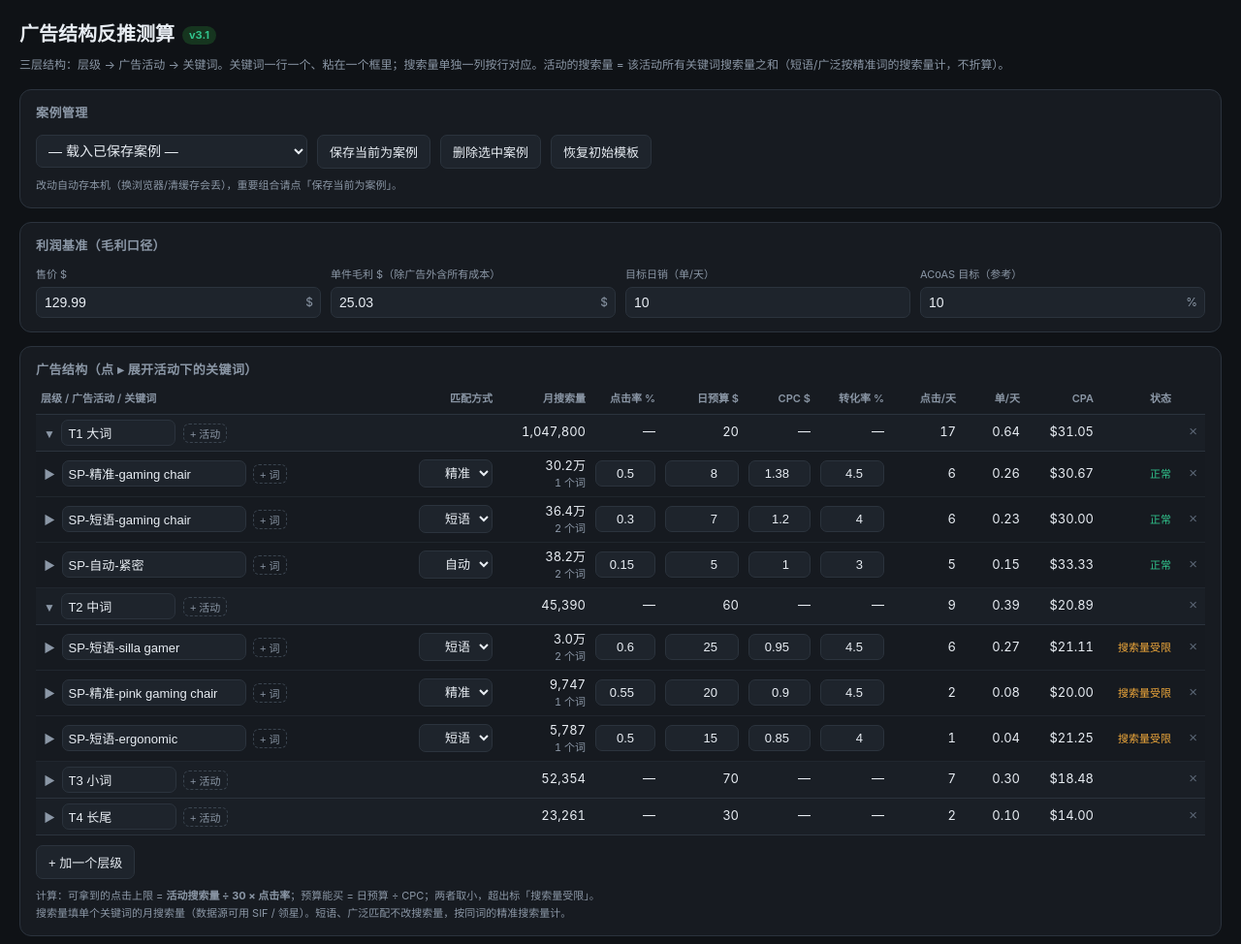
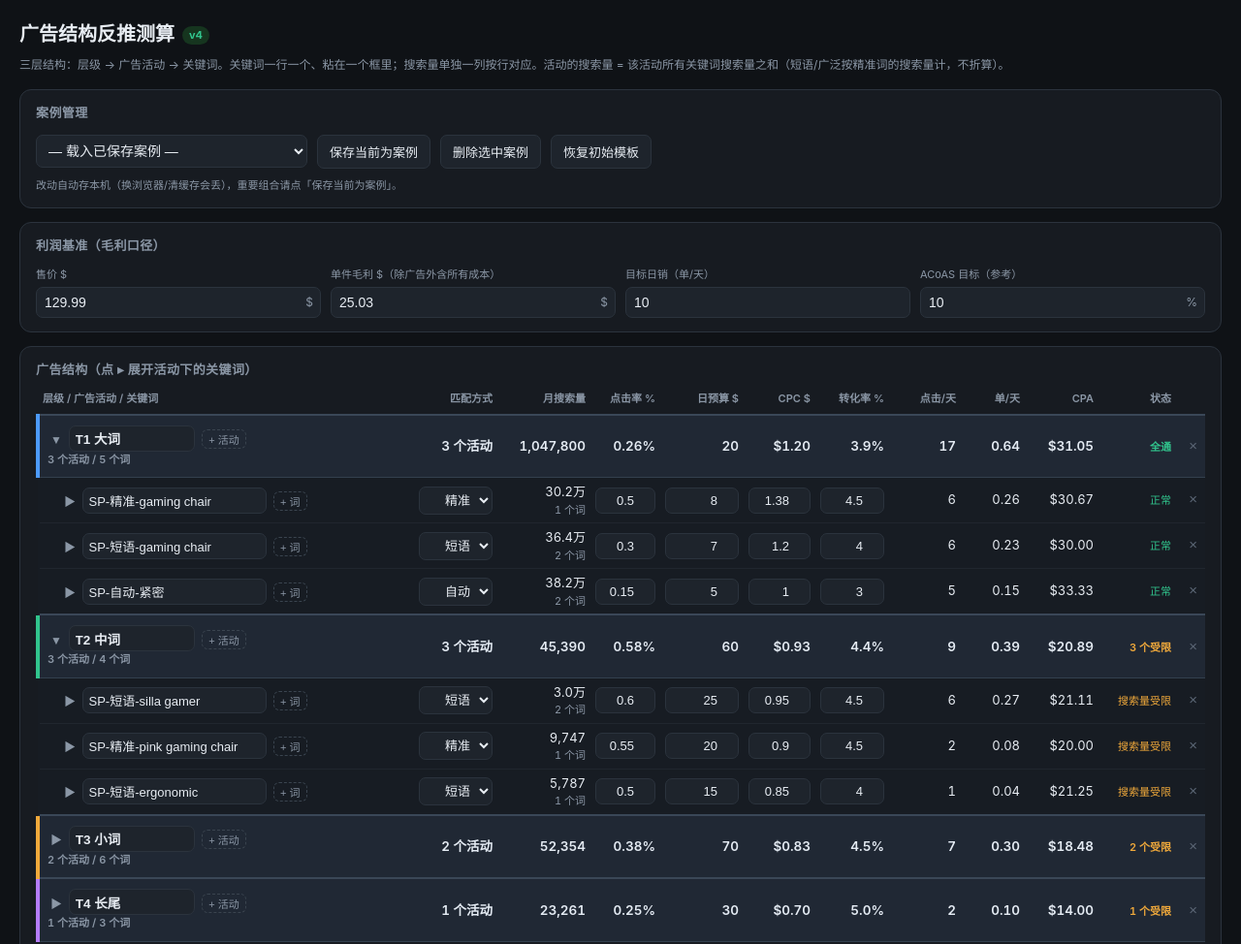
Before and after one commit to bfsu1666935342-pixel/ecom-toolbox, a plain HTML site: page tools/ad-structure-calc/index.html in a window 1280 px wide. Shown: the top 974 px of the page at 97% size. Drawn offline with Linux system fonts and the light colour scheme.

Commit message:
feat(ad-structure-calc): 升级到 v4，层级配色与层级汇总指标
同步桌面最新版：层级行左侧彩色竖条、行内加粗；层级汇总列新增活动数/词数、汇总点击率、汇总 CPC、汇总转化率、受限状态；新增曝光推算（点击÷点击率）用于加权汇总；输入框标签改单行省略。README 与首页卡片同步到 v4。

```diff
--- a/tools/ad-structure-calc/index.html
+++ b/tools/ad-structure-calc/index.html
@@ -35,10 +35,12 @@
   td.l{text-align:left}
   td input,td select{padding:5px 6px;font-size:13px;text-align:right}
   td input.name{text-align:left}
-  tr.grp{background:#1a1f26}
-  tr.grp td{border-bottom:1px solid #2b333d}
-  tr.grp td.first{text-align:left;font-weight:600}
-  tr.act{background:#161a20}
+  tr.grp{background:#202834;border-top:2px solid #3a4757}
+  tr.grp td{border-bottom:1px solid #33404e;padding:10px 5px;font-size:13.5px;color:#e4ebf3;font-weight:600}
+  tr.grp td.first{text-align:left;border-left:4px solid var(--acc,#4c9aff);padding-left:8px}
+  tr.grp input.name{font-weight:600;font-size:13.5px}
+  tr.act{background:#171c23}
+  tr.act td:first-child{border-left:4px solid transparent;padding-left:22px}
   tr.kw{background:#14181d;font-size:12px}
   tr.kw td{color:#b9c4d0;border-bottom:1px dashed #232a32;padding:3px 5px}
   .caret{background:none;border:none;color:var(--dim);cursor:pointer;font-size:12px;padding:0 3px}
@@ -69,7 +71,7 @@
 </head>
 <body>
 <div class="wrap">
-  <h1>广告结构反推测算<span class="ver">v3.1</span></h1>
+  <h1>广告结构反推测算<span class="ver">v4</span></h1>
   <div class="sub">三层结构：层级 → 广告活动 → 关键词。关键词一行一个、粘在一个框里；搜索量单独一列按行对应。活动的搜索量 = 该活动所有关键词搜索量之和（短语/广泛按精准词的搜索量计，不折算）。</div>
 
   <div class="card">
@@ -211,7 +213,8 @@ function rowCalc(r){
   const orders = clicks*(r.cvr/100);
   const spend = clicks*r.cpc;
   const cpa = orders>0 ? spend/orders : 0;
-  return {sv, capClicks, buyClicks, clicks, orders, spend, cpa, limited};
+  const imps = (r.ctr>0 && clicks>0) ? clicks/(r.ctr/100) : 0;
+  return {sv, capClicks, buyClicks, clicks, orders, spend, cpa, limited, imps};
 }
 
 function build(){
@@ -222,20 +225,26 @@ function build(){
       return a;},{clicks:0,orders:0,spend:0,budget:0,sv:0});
     const gCpa = agg.orders>0?agg.spend/agg.orders:0;
 
+    const ACC=['#4c9aff','#31c48d','#f0a93b','#b47cff','#f05252','#2ec5c5','#e08a3c'];
     const trg=document.createElement('tr'); trg.className='grp';
+    trg.style.setProperty('--acc', ACC[gi%ACC.length]);
     trg.innerHTML=`
       <td class="first">
         <button class="caret" data-tg="${gi}">${g.open?'▼':'▶'}</button>
-        <input class="name" data-g="${gi}" data-f="gname" value="${g.name}" style="width:118px">
+        <input class="name" data-g="${gi}" data-f="gname" value="${g.name}" style="width:130px">
         <button class="addc" data-add="${gi}">+ 活动</button>
+        <div class="wc" id="gmeta${gi}">${g.rows.length} 个活动 / ${g.rows.reduce((a,r)=>a+(r.kws||[]).length,0)} 个词</div>
       </td>
-      <td></td>
+      <td id="gact${gi}" class="wc">${g.rows.length} 个活动</td>
       <td id="gsv${gi}">${num(agg.sv)}</td>
-      <td>—</td><td id="gbud${gi}">${num(agg.budget)}</td><td>—</td><td>—</td>
+      <td id="gctr${gi}">—</td>
+      <td id="gbud${gi}">${num(agg.budget)}</td>
+      <td id="gcpc${gi}">—</td>
+      <td id="gcvr${gi}">—</td>
       <td id="gclk${gi}">${num(agg.clicks)}</td>
       <td id="gord${gi}">${agg.orders.toFixed(2)}</td>
       <td id="gcpa${gi}">${gCpa?money(gCpa):'—'}</td>
-      <td></td>
+      <td id="gst${gi}">—</td>
       <td><button class="del" data-dg="${gi}" title="删除层级">×</button></td>`;
     tb.appendChild(trg);
 
@@ -269,18 +278,19 @@ function build(){
         <td colspan="12" style="padding:2px 6px 10px 24px">
           <div style="display:flex;gap:10px;align-items:flex-start">
             <div style="flex:1;min-width:240px">
-              <label>关键词（一行一个；直接从 Excel 粘两列也可以：词 + 搜索量，用 Tab 隔开）</label>
+              <label style="white-space:nowrap;overflow:hidden;text-overflow:ellipsis"
+                title="一行一个关键词；也可直接从 Excel 粘两列（词 + 搜索量，Tab 分隔）">关键词（一行一个；也可粘两列：词 + 搜索量）</label>
               <textarea data-kwbox="${gi}_${ri}" rows="${Math.max(3, Math.min(10, (r.kws||[]).length+1))}"
                 style="width:100%;background:var(--card2);border:1px solid var(--line);border-radius:7px;
                 color:var(--txt);padding:7px 8px;font:12px/1.6 ui-monospace,Menlo,monospace;resize:vertical">${kwText}</textarea>
             </div>
-            <div style="width:150px">
-              <label>月搜索量（一行一个，按行对应）</label>
+            <div style="width:132px;flex:0 0 132px">
+              <label style="white-space:nowrap" title="一行一个搜索量，按行与左侧关键词对应">月搜索量（逐行对应）</label>
               <textarea data-svbox="${gi}_${ri}" rows="${Math.max(3, Math.min(10, (r.kws||[]).length+1))}"
                 style="width:100%;background:var(--card2);border:1px solid var(--line);border-radius:7px;
                 color:var(--txt);padding:7px 8px;font:12px/1.6 ui-monospace,Menlo,monospace;text-align:right;resize:vertical">${svText}</textarea>
             </div>
-            <div style="width:104px;padding-top:18px">
+            <div style="width:96px;flex:0 0 96px;padding-top:18px">
               <div class="wc">词数</div>
               <div style="font-size:15px;font-weight:600" id="kwn${gi}_${ri}">${(r.kws||[]).length}</div>
               <div class="wc" style="margin-top:4px">合计搜索量</div>
@@ -382,10 +392,11 @@ function calc(){
 
   let spend=0, orders=0, clicks=0, budget=0, svAll=0;
   S.groups.forEach((g,gi)=>{
-    let gsp=0,gor=0,gcl=0,gbu=0,gsv=0;
+    let gsp=0,gor=0,gcl=0,gbu=0,gsv=0,gimp=0,glim=0;
     g.rows.forEach((r,ri)=>{
       const c=rowCalc(r);
-      gsp+=c.spend; gor+=c.orders; gcl+=c.clicks; gbu+=r.budget; gsv+=c.sv;
+      gsp+=c.spend; gor+=c.orders; gcl+=c.clicks; gbu+=r.budget; gsv+=c.sv; gimp+=c.imps;
+      if(c.limited) glim++;
       const el=$('clk'+gi+'_'+ri);
       if(el){
         el.textContent=num(c.clicks);
@@ -409,6 +420,18 @@ function calc(){
     const set=(id,v)=>{const el=$(id); if(el) el.textContent=v;};
     set('gsv'+gi,num(gsv)); set('gbud'+gi,num(gbu)); set('gclk'+gi,num(gcl));
     set('gord'+gi,gor.toFixed(2)); set('gcpa'+gi,gor>0?money(gsp/gor):'—');
+    set('gact'+gi, g.rows.length+' 个活动');
+    set('gctr'+gi, gimp>0 ? (gcl/gimp*100).toFixed(2)+'%' : '—');
+    set('gcvr'+gi, gcl>0 ? (gor/gcl*100).toFixed(1)+'%' : '—');
+    set('gcpc'+gi, gcl>0 ? money(gsp/gcl) : '—');
+    const gstEl=$('gst'+gi);
+    if(gstEl){
+      gstEl.innerHTML = glim>0
+        ? `<span class="lim">${glim} 个受限</span>`
+        : `<span class="ok">${gcl>0?'全通':'—'}</span>`;
+    }
+    const gm=$('gmeta'+gi);
+    if(gm) gm.textContent = g.rows.length+' 个活动 / '+g.rows.reduce((a,r)=>a+(r.kws||[]).length,0)+' 个词';
   });
 
   const cpa=orders>0?spend/orders:0;
```
Also changed, not shown: index.html (+3 -3 lines), 2 other files.
